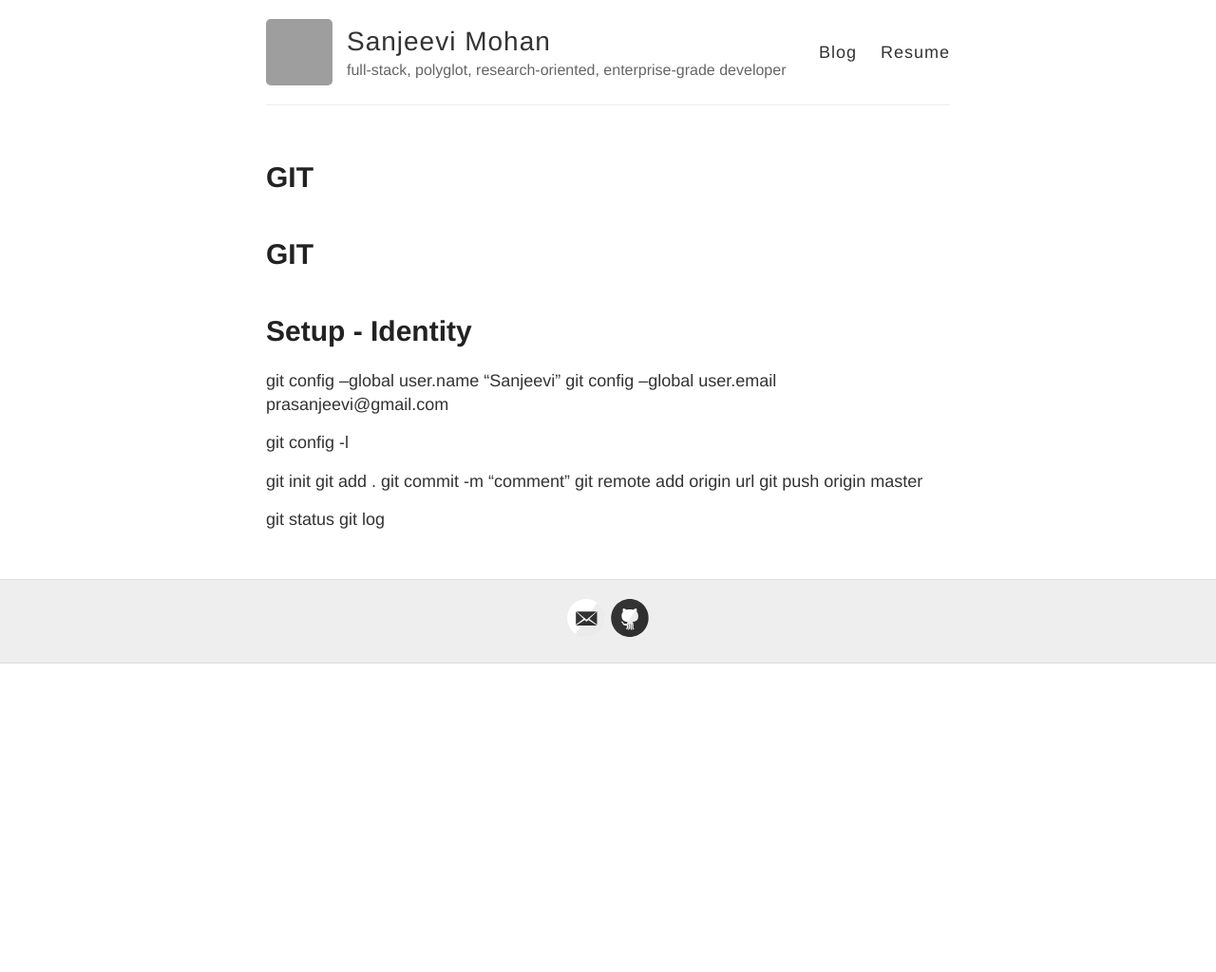
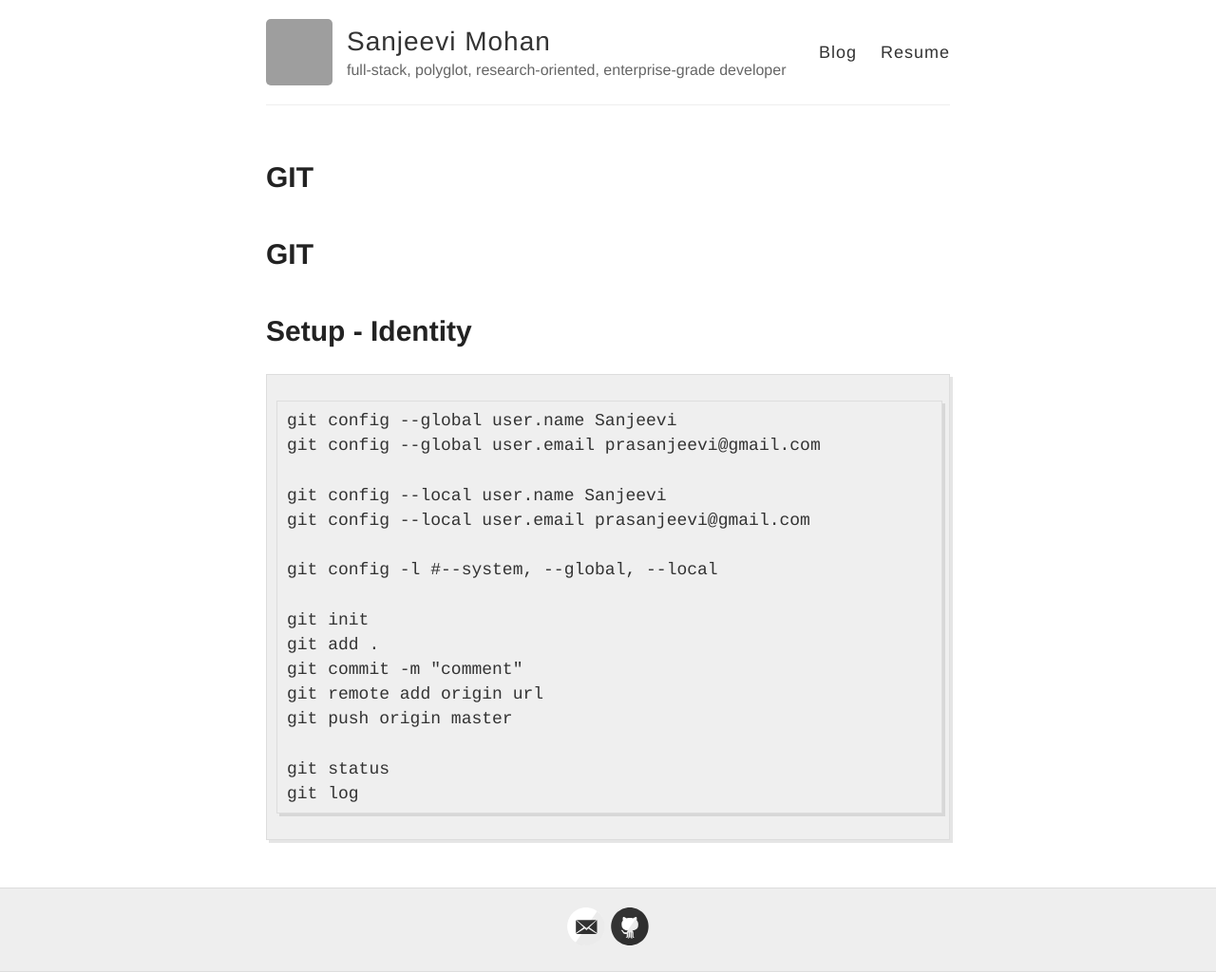
Before and after one commit to prasanjeevi/prasanjeevi.github.io, a Jekyll site: the page built from git.md, in a window 1280 px wide. Shown: the whole page at 95% size. Built offline with Jekyll 4.4.1, drawn with Linux system fonts in a browser that asks for light colours; our own code applies the rules of GitHub Pages for plain Markdown files; before the commit the page ends 900 px from its top, so only the background shows below that; grey boxes are pictures that could not be loaded.

Commit message:
Update git.md

````diff
--- a/git.md
+++ b/git.md
@@ -1,10 +1,14 @@
 # GIT
 
 # Setup - Identity
-git config --global user.name "Sanjeevi"
+```
+git config --global user.name Sanjeevi
 git config --global user.email prasanjeevi@gmail.com
 
-git config -l
+git config --local user.name Sanjeevi
+git config --local user.email prasanjeevi@gmail.com
+
+git config -l #--system, --global, --local
 
 git init
 git add .
@@ -14,3 +18,4 @@ git push origin master
 
 git status
 git log
+```
````
